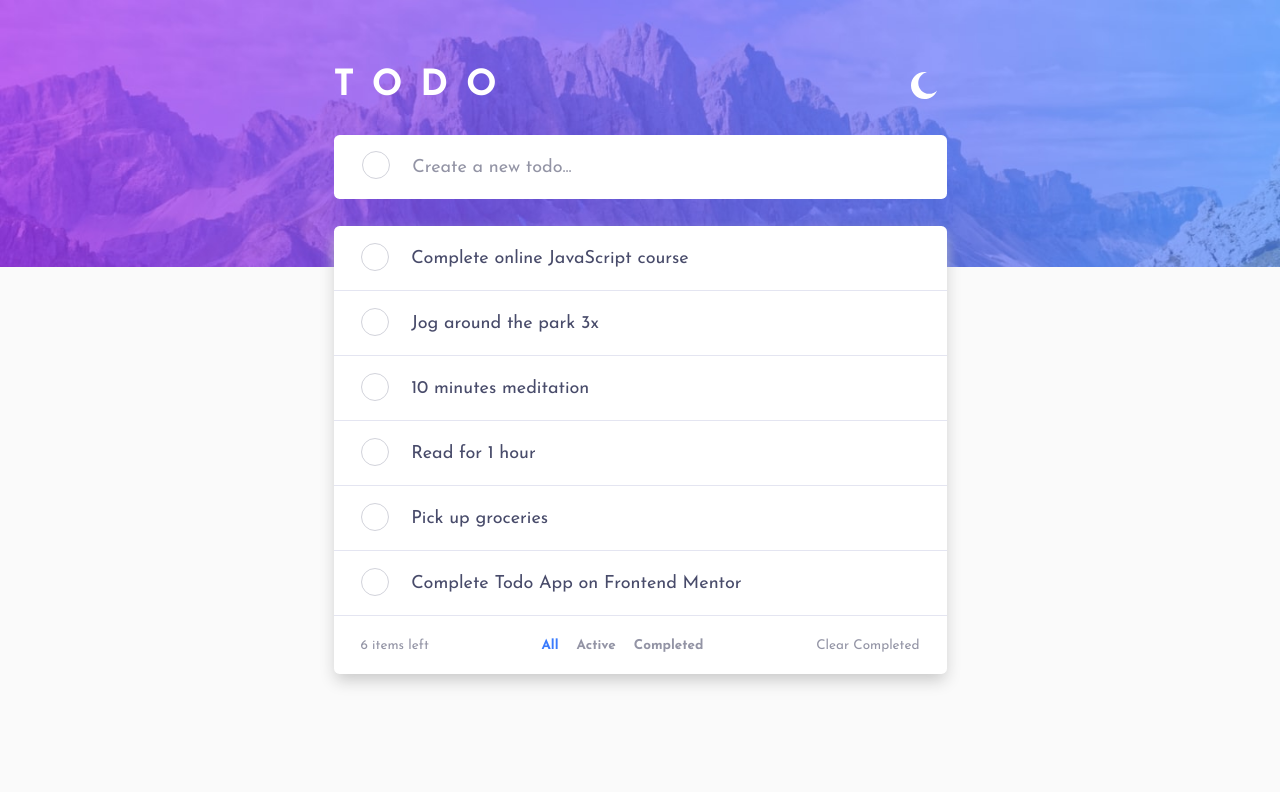
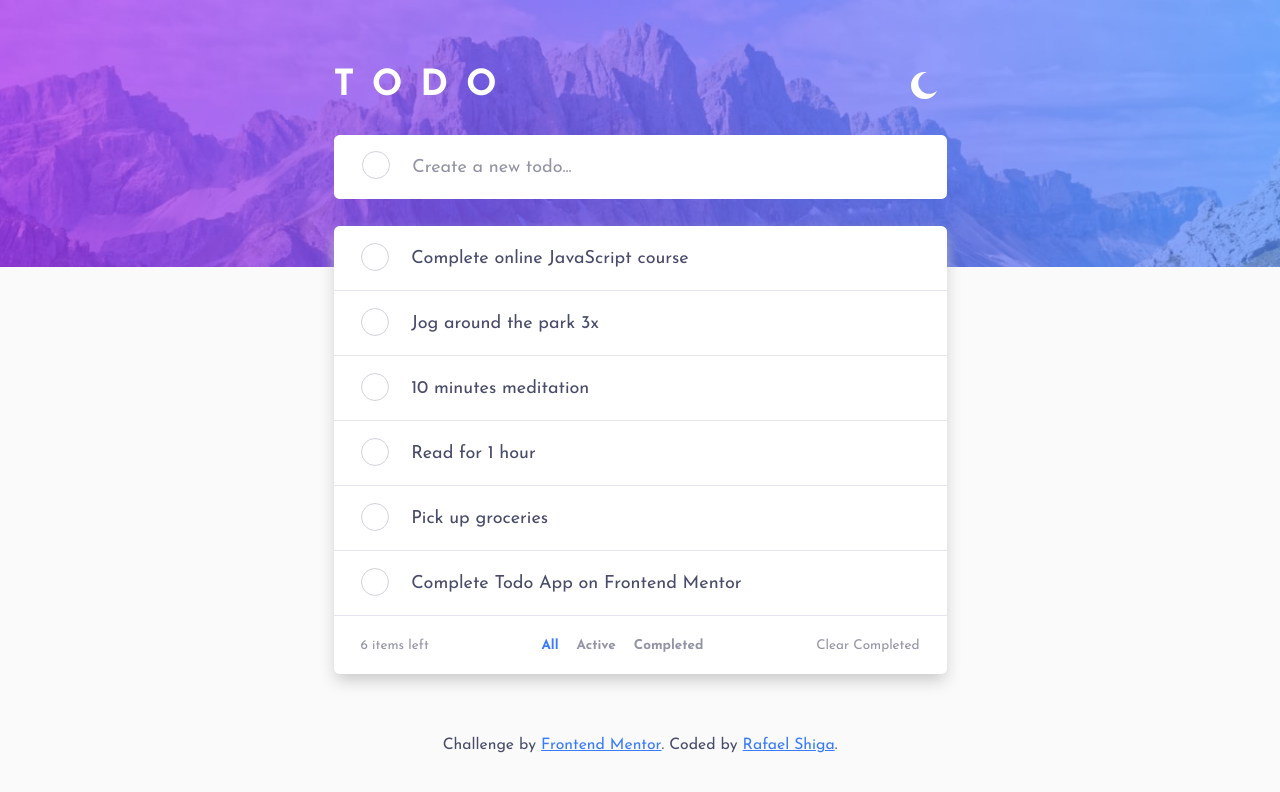
Before and after one commit to rafashiga/frontendmentor-todo-app, an Angular app: page / in a window 1280 px wide. Shown: the top 792 px of the page. Built offline with nearby package versions, Linux system fonts and the light colour scheme.

Commit message:
feat: add footer

```diff
--- a/src/app/app.component.html
+++ b/src/app/app.component.html
@@ -1,3 +1,15 @@
 <main>
   <router-outlet></router-outlet>
+  <footer>
+    Challenge by&#160;
+    <a href="https://www.frontendmentor.io?ref=challenge" target="_blank">
+      Frontend Mentor</a
+    >. Coded by&#160;
+    <a
+      href="https://github.com/rafashiga/frontendmentor-todo-app"
+      target="_blank"
+    >
+      Rafael Shiga</a
+    >.
+  </footer>
 </main>
--- a/src/app/app.component.scss
+++ b/src/app/app.component.scss
@@ -0,0 +1,15 @@
+footer {
+  display: flex;
+  justify-content: center;
+  padding-bottom: 1rem;
+  font-size: 0.875rem;
+
+  a {
+    color: var(--color-primary);
+    transition: all 0.3s;
+
+    &:hover {
+      opacity: 0.8;
+    }
+  }
+}
--- a/src/app/modules/todo/todo.component.scss
+++ b/src/app/modules/todo/todo.component.scss
@@ -36,7 +36,7 @@
   background-image: var(--background-mobile);
   background-repeat: no-repeat;
   background-size: 100%;
-  min-height: 100vh;
+  min-height: 90vh;
 
   padding: rem(56) rem(24);
 
--- a/src/styles.scss
+++ b/src/styles.scss
@@ -76,7 +76,6 @@ body {
   color: var(--text-color);
 
   background: var(--background);
-  min-height: 100vh;
 
   @include desktop-sm {
     font-size: 18px;
```
